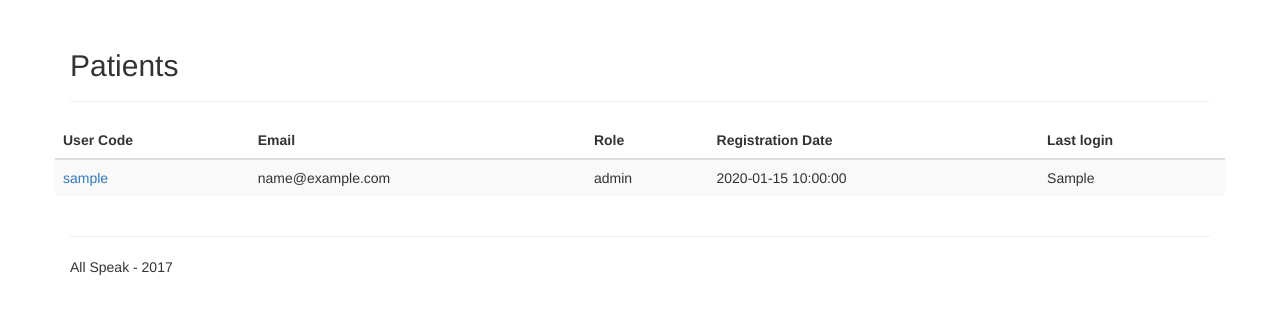
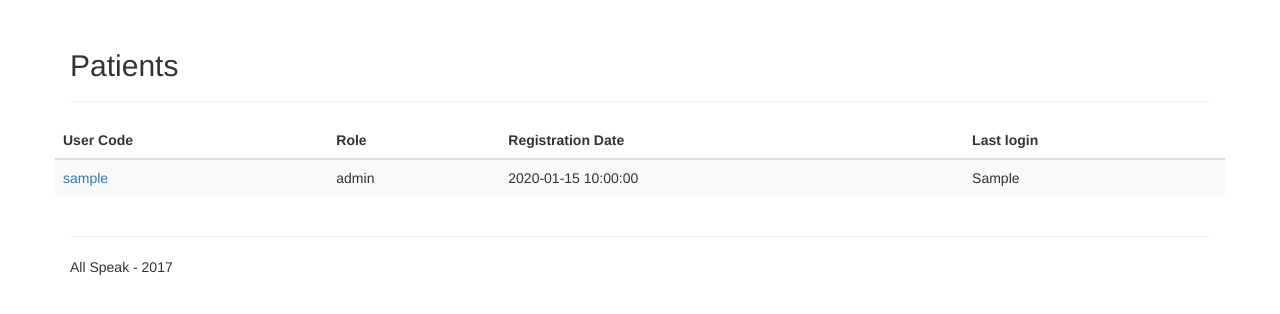
Before and after one commit to allspeak/api.allspeak.eu, a Flask app: template web/project/templates/view_users.html in a window 1280 px wide. Shown: the part 51-365 px from the top of the page. Run offline with Flask 2, Linux system fonts and the light colour scheme; the template is opened without the code that fills it: most values are stand-ins (such as "Sample title", 1, 10 or a date in 2020); some libraries are stand-ins or nearby versions.

Commit message:
Email is not shown anymore for the users.

```diff
--- a/web/project/templates/view_users.html
+++ b/web/project/templates/view_users.html
@@ -12,7 +12,6 @@
       <thead>
         <tr>
           <th>User Code</th>
-          <th>Email</th>
           <th>Role</th>
           <th>Registration Date</th>
           <th>Last login</th>
@@ -22,7 +21,6 @@
         {% for user in users %}
           <tr>
             <td><a href="{{ url_for('user.user_profile', id=user.id) }}"> {{ user.get_username() }} </a></td>
-            <td>{{ user.email }}</td>
             <td> {{ user.role }} </td>
             <td> {{ user.registered_on }} </td>
             <td> {{ user.last_logged_in }} </td>
```
